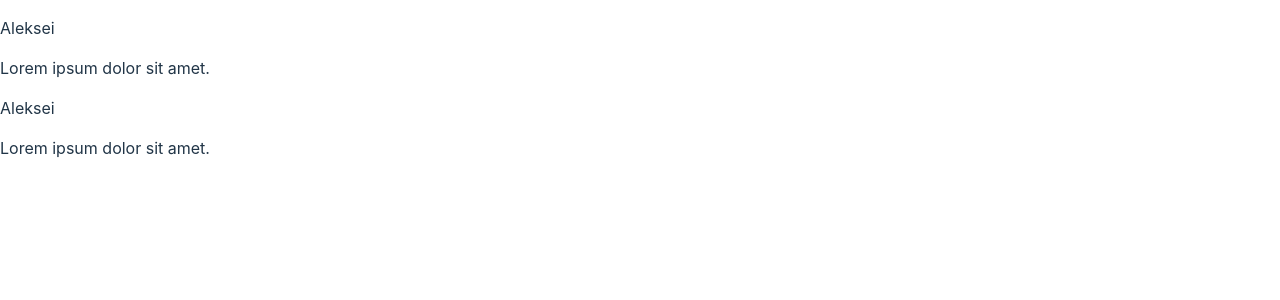
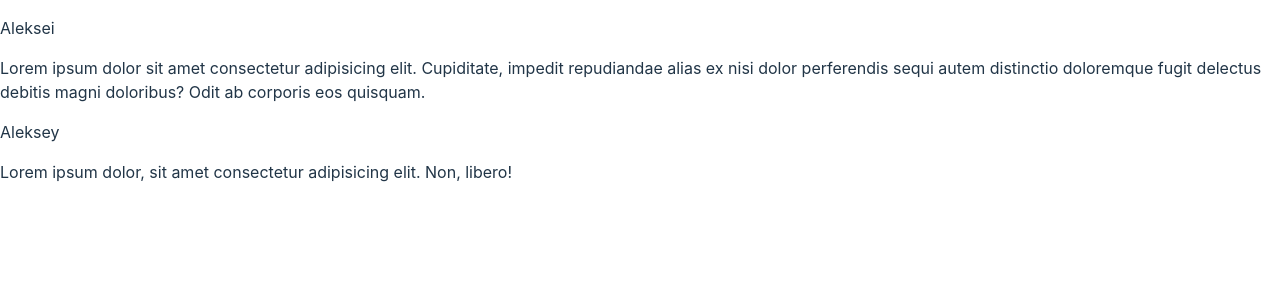
Before and after one commit to angelpsy/nextjs-14-learning-react, a React (Vite) app: page / in a window 1280 px wide. Shown: the top 300 px of the page. Built offline with nearby package versions, Linux system fonts and the light colour scheme.

Commit message:
add props to custom component

```diff
--- a/src/App.tsx
+++ b/src/App.tsx
@@ -1,11 +1,17 @@
 import "./App.css";
-import Post from './components/post';
+import Post from "./components/post";
 
 function App() {
   return (
     <main>
-      <Post />
-      <Post />
+      <Post
+        author="Aleksei"
+        body="Lorem ipsum dolor sit amet consectetur adipisicing elit. Cupiditate, impedit repudiandae alias ex nisi dolor perferendis sequi autem distinctio doloremque fugit delectus debitis magni doloribus? Odit ab corporis eos quisquam."
+      />
+      <Post
+        author="Aleksey"
+        body="Lorem ipsum dolor, sit amet consectetur adipisicing elit. Non, libero!"
+      />
     </main>
   );
 }
--- a/src/components/post/index.tsx
+++ b/src/components/post/index.tsx
@@ -1,12 +1,13 @@
-const names = ['Aleksei', 'Aleksey'];
+type Props = {
+  author: string;
+  body: string;
+};
 
-export default function Post() {
-  const chooseName = Math.random() > 0.5 ? names[0] : names[1];
-
+export default function Post(props: Props) {
   return (
     <div>
-      <p>{chooseName}</p>
-      <p>Lorem ipsum dolor sit amet.</p>
+      <p>{props.author}</p>
+      <p>{props.body}</p>
     </div>
-  )
+  );
 }
```
